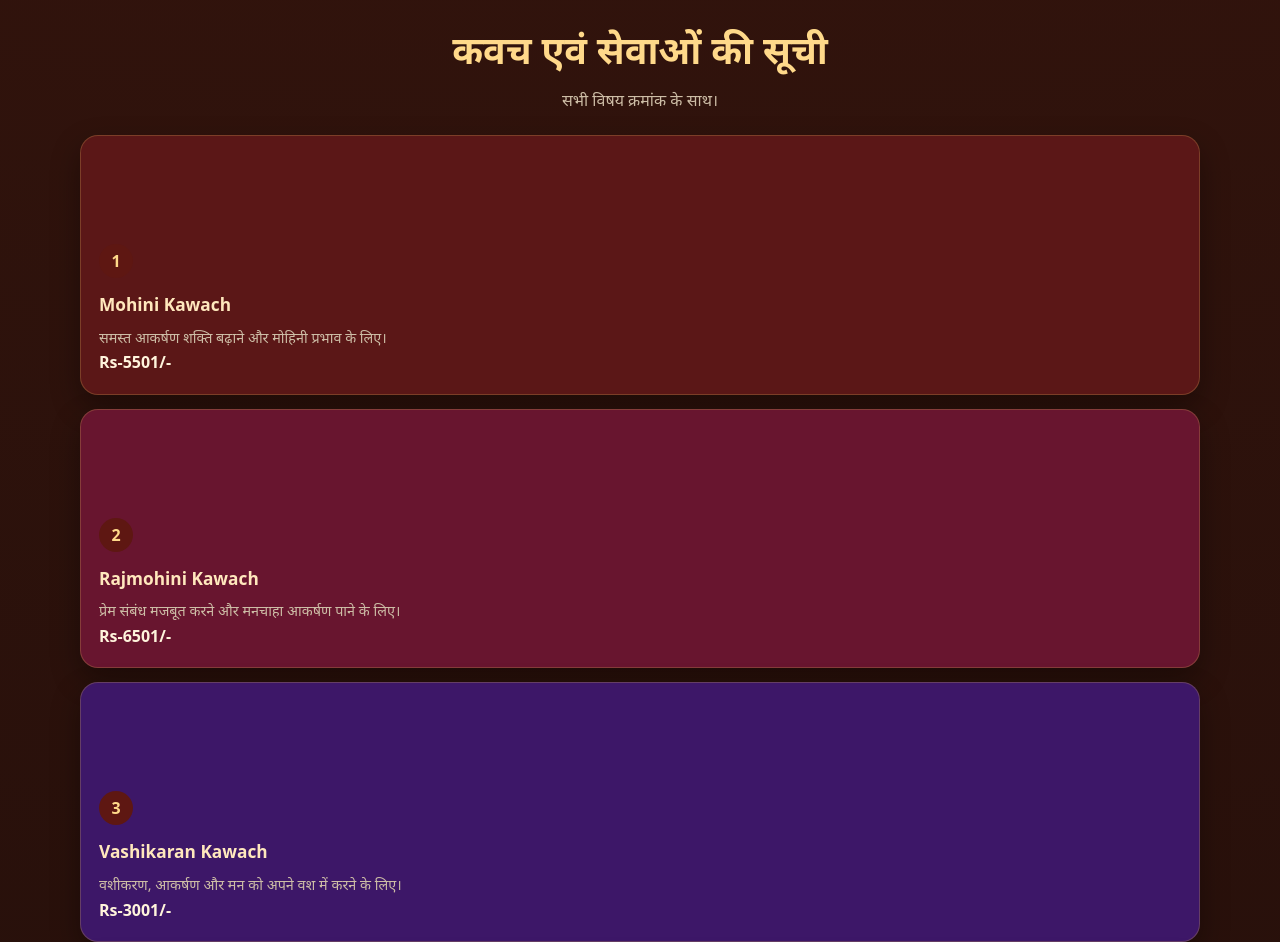
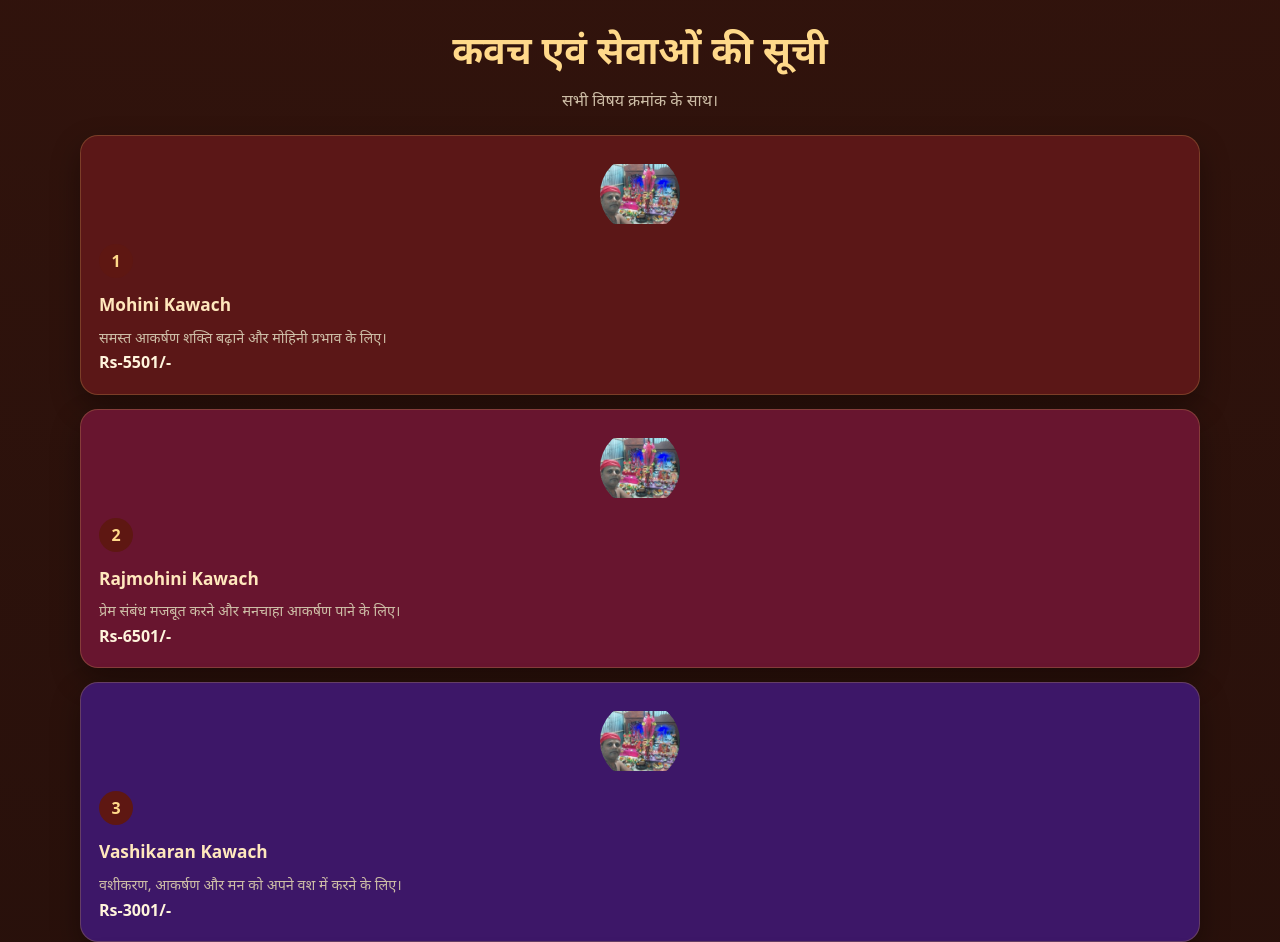
Before and after one commit to rajarao2/Shiv-Bhairav-Tantra-kaat-, a plain HTML site: page index.html in a window 1280 px wide. Shown: the part 1560-2502 px from the top of the page. Drawn offline with Linux system fonts and the light colour scheme.

Commit message:
Fix background property for .kavach::before

```diff
--- a/index.html
+++ b/index.html
@@ -40,7 +40,7 @@ section{padding:38px 0}
 .card{background:linear-gradient(145deg,rgba(37,21,16,.96),rgba(18,10,8,.96));border:1px solid var(--line);border-radius:18px;padding:22px;box-shadow:0 12px 30px #0005}
 .grid{display:grid;grid-template-columns:repeat(3,1fr);gap:14px}
 .kavach{padding:18px}
- .kavach::before{content:"";display:block;width:80px;height:80px;background:url("assets/photo-04.jpg") center/containt no-Repeat;border-radius:50%;margin:0 auto 10px}
+.kavach::before{content:"";display:block;width:80px;height:80px;background-image:url("assets/photo-04.jpg");background-position:center;background-size:contain;background-repeat:no-repeat;border-radius:50%;margin:0 auto 10px}
 .num{display:inline-grid;place-items:center;width:34px;height:34px;border-radius:50%;background:#5e1712;color:var(--gold2);font-weight:900;margin-bottom:10px}
 .kavach h3{font-size:1.08rem;margin:3px 0 6px;color:#ffe8bd}
 .kavach p{font-size:.9rem;color:var(--muted);margin:0}
```
